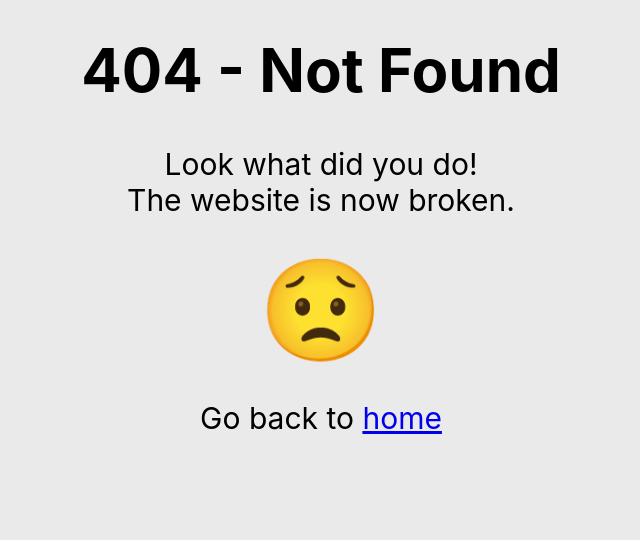
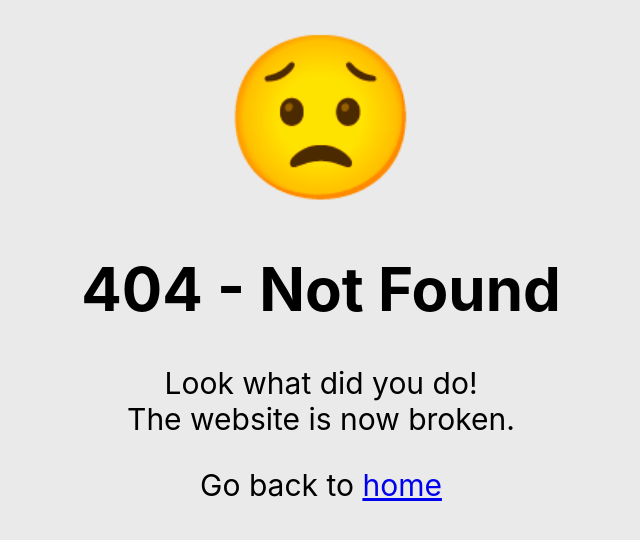
Before and after one commit to Chirag8023/NectarOfService, a PHP site: page /NectarOfService/assets/404.php in a window 1280 px wide. Shown: the part 78-618 px from the top of the page, without its empty margins (319-959 px from the left). Run offline with PHP 8.4, Linux system fonts and the light colour scheme; some web fonts are replaced.

Commit message:
Update 404.php

```diff
--- a/assets/404.php
+++ b/assets/404.php
@@ -3,10 +3,10 @@
 
     <body class="body">
         <?php include 'header.php'; ?>
-        <div style="margin-top:7rem; text-align:center; font-size:30px;">
+        <div style="margin-top:6rem; text-align:center; font-size:30px;">
+            <p style="font-size:10rem;margin:0; filter:saturate(150%);">&#128543;</p>
             <h1>404 - Not Found</h1>
             <p>Look what did you do!<br>The website is now broken. </p>
-            <p style="font-size:100px;margin:0;">&#128543;</p>
             <p>Go back to <a href="http://localhost/NectarOfService/index.php">home</a></p>
         </div>
 
```
